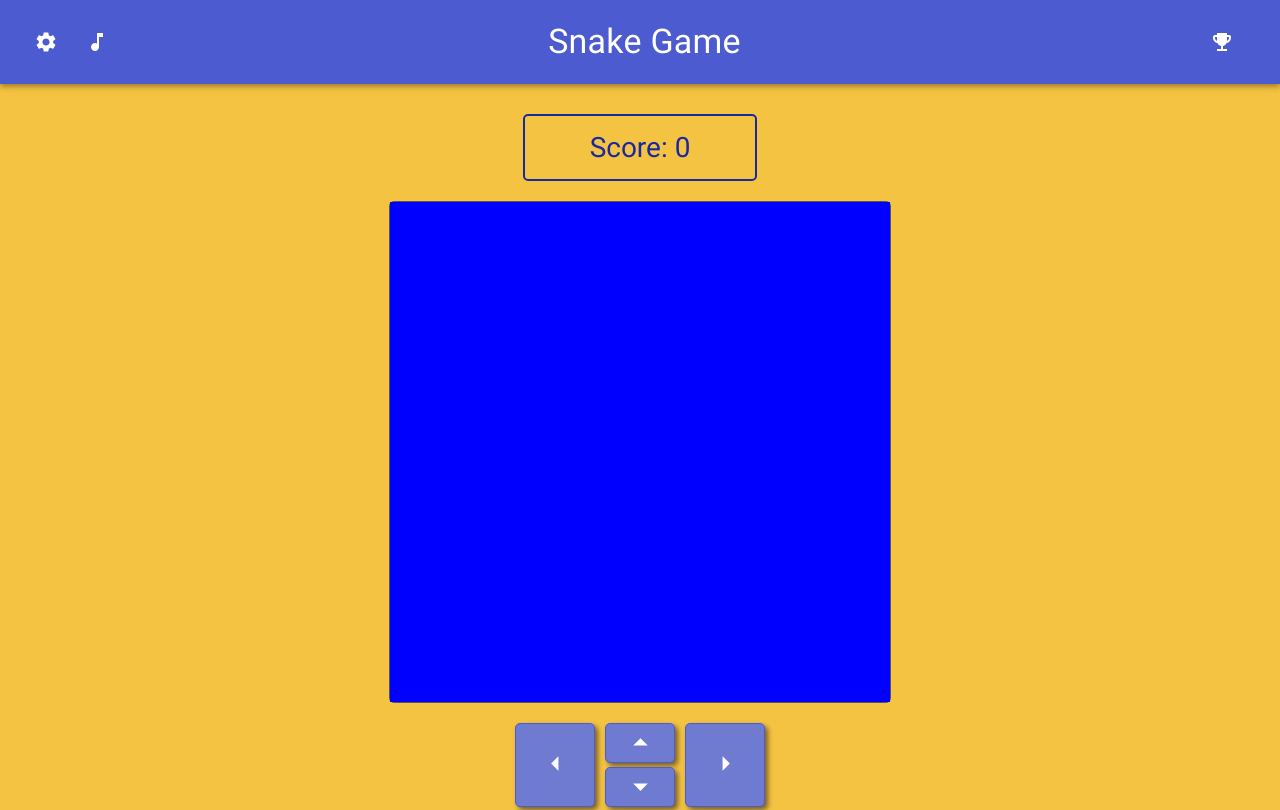
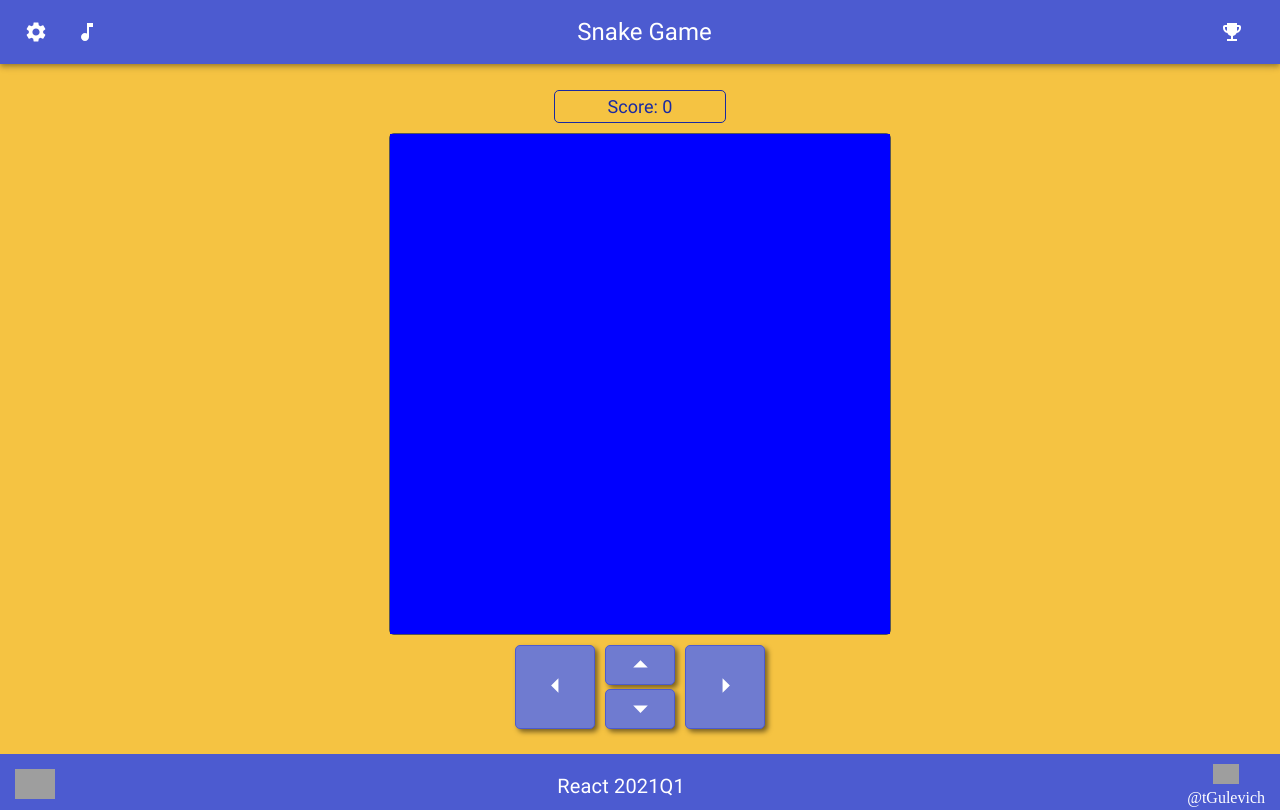
Before and after one commit to tGulevich/snake-game, a React app: page / in a window 1280 px wide. Shown: the top 810 px of the page. Built offline with nearby package versions, Linux system fonts and the light colour scheme; grey boxes are pictures that could not be loaded.

Commit message:
fix: remove bertical scroll

```diff
--- a/src/components/Footer.jsx
+++ b/src/components/Footer.jsx
@@ -15,7 +15,7 @@ const useStyles = makeStyles(() => ({
 
   },
   rssImage: {
-    height: '54px',
+    height: '30px',
     width: 'auto'
   },
   ghWrap: {
@@ -24,12 +24,12 @@ const useStyles = makeStyles(() => ({
     alignItems: 'center'
   },
   ghImage: {
-    height: '54px',
+    height: '20px',
     width: 'auto'
   },
   ghLink: {
     color: '#fff',
-    padding: '5px'
+    paddingTop: '5px'
   }
 }));
 
@@ -42,7 +42,7 @@ export default function Footer() {
         <Box className={classes.rss}>
           <a href='https://rs.school/react/'><img className={classes.rssImage} src='./rss.svg' /></a>
         </Box>
-        <Typography variant='h5'>React 2021Q1</Typography>
+        <Typography variant='h6'>React 2021Q1</Typography>
         <Box className={classes.ghWrap}>
           <img className={classes.ghImage} src='../github.png' /> <Link className={classes.ghLink} underline='hover' href='https://github.com/tGulevich'>@tGulevich</Link>
         </Box>
--- a/src/components/Header.jsx
+++ b/src/components/Header.jsx
@@ -19,7 +19,6 @@ const StyledHeaderWrap = styled(Box)({
 const StyledAppBar = styled(AppBar)({
   backgroundColor: '#4C5BD0',
   color: '#fff',
-  padding: '10px'
 })
 
 const Title = styled(Typography)({
@@ -58,7 +57,7 @@ class Header extends Component {
             <IconButton edge="start" color="inherit" aria-label="MusicNote">
               <MusicNoteIcon />
             </IconButton>
-            <Title variant="h4">
+            <Title variant="h5">
               Snake Game
           </Title>
             <IconButton
--- a/src/components/SettingsPanel.jsx
+++ b/src/components/SettingsPanel.jsx
@@ -7,7 +7,7 @@ import SettingsScreen from './SettingsScreen'
 
 const StyledDrawer = styled(Drawer)`
   .MuiDrawer-paper {
-    top: 84px
+    top: 64px
     }
   }
 `;
--- a/src/style.css
+++ b/src/style.css
@@ -18,7 +18,7 @@ body {
 }
 
 .wrapper {
-margin: 30px 0;
+margin: 2% 0;
 display: flex;
 flex-direction: column;
 align-items: center;
@@ -40,19 +40,20 @@ align-items: center;
 .Score {
   display: block;
   margin: 0 auto;
-  margin-bottom: 20px;
+  margin-bottom: 10px;
   color: #1929A2;
-  border: 2px solid #1929A2;
+  border: 1px solid #1929A2;
   border-radius: 5px;
   font-family: 'Roboto';
-  font-size: 28px;
+  font-size: 18px;
   text-align: center;
-  padding: 15px;
-  width: 200px;
+  padding: 5px;
+  width: 160px;
 }
 
 .MouseControl {
-  margin: 20px auto;
+  margin: 0 auto;
+  margin-top: 10px;
   display: grid;
   grid-template-columns: repeat(3, auto);
   column-gap: 10px;
@@ -117,8 +118,6 @@ height: 40px;
   color: #fff !important;
 }
 
-
-
 .SettingsLabel.MuiInputLabel-formControl {
   top: 1px;
   font-size: 1.4rem;
@@ -130,7 +129,6 @@ height: 40px;
 
 .SettingsInput {
   color: rgba(255, 255, 255, 0.57) !important;
-  /* color: #EBAB06 !important; */
 }
 
 .SettingsInput::before {
```
